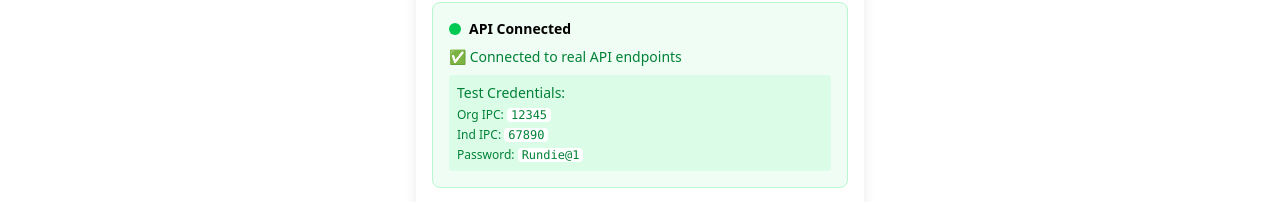
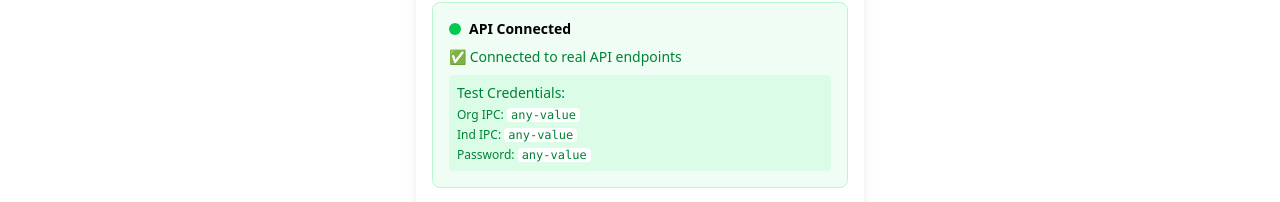
Before and after one commit to josantoss/Ru-base-app, a React (Vite) app: page /login in a window 1280 px wide. Shown: the part 150-352 px from the top of the page. Built offline with nearby package versions, Linux system fonts and the light colour scheme; no server answers.

Commit message:
Implemented element-based route configuration (React Router v6+)

```diff
--- a/src/presentation/routes/routeObjects.ts
+++ b/src/presentation/routes/routeObjects.ts
@@ -1,20 +1,34 @@
 import React from "react";
+import { redirect } from "react-router-dom";
 import ProtectedRoute from "../components/ProtectedRoute";
 import RoleGuard from "../components/RoleGuard";
 import Layout from "../components/Layout";
-import { Navigate, redirect } from "react-router-dom";
 import Landing from "../pages/Landing";
 import Home from "../pages/Home";
 import About from "../pages/About";
 import Login from "../pages/Login";
-import Categories from "../pages/Categories";
-import Users from "../pages/Users";
-import Roles from "../pages/Roles";
 import Signup from "../pages/Signup";
 import LinkedInCallback from "../pages/LinkedInCallback";
 import GoogleCallback from "../pages/GoogleCallback";
 import SocialAuthStart from "../pages/SocialAuthStart";
+import Categories from "../pages/Categories";
+import Users from "../pages/Users";
+import Roles from "../pages/Roles";
 import { getApiUrl } from "../../utils/apiConfig";
+import type { UserRole } from "../../types";
+
+// Helper function to create role-protected components
+const withRoleGuard = (Component: React.ComponentType, requiredRole: UserRole) => {
+  return () => React.createElement(
+    RoleGuard,
+    { requiredRole, children: React.createElement(Component) }
+  );
+};
+
+// Role-protected components
+const ProtectedCategories = withRoleGuard(Categories, "user");
+const ProtectedUsers = withRoleGuard(Users, "moderator");
+const ProtectedRoles = withRoleGuard(Roles, "admin");
 
 // Loaders for protected routes
 const categoriesLoader = async () => {
@@ -122,7 +136,7 @@ export const publicRoutes = [
   },
   {
     path: "*",
-    element: React.createElement(Navigate, { to: "/home", replace: true })
+    loader: () => redirect("/home")
   }
 ];
 
@@ -130,28 +144,33 @@ export const publicRoutes = [
 export const protectedRoutes = [
   {
     path: "/categories",
-    element: React.createElement(RoleGuard, { requiredRole: "user", children: React.createElement(Categories) }),
+    element: React.createElement(ProtectedCategories),
     loader: requireAuthLoader(categoriesLoader)
   },
   {
     path: "/users",
-    element: React.createElement(RoleGuard, { requiredRole: "moderator", children: React.createElement(Users) }),
+    element: React.createElement(ProtectedUsers),
     loader: requireAuthLoader(usersLoader)
   },
   {
     path: "/roles",
-    element: React.createElement(RoleGuard, { requiredRole: "admin", children: React.createElement(Roles) }),
+    element: React.createElement(ProtectedRoles),
     loader: requireAuthLoader(rolesLoader)
   }
 ];
 
+// Error boundary component for 404 pages
+const ErrorBoundary = () => React.createElement(
+  'div',
+  { className: 'p-6' },
+  React.createElement('h1', { className: 'text-xl font-bold mb-2' }, 'Page not found'),
+  React.createElement('a', { href: '/home', className: 'text-blue-600 underline' }, 'Go to Home')
+);
+
 // Main route configuration
 export const routeConfig = {
   element: React.createElement(Layout),
-  errorElement: React.createElement('div', { className: 'p-6' },
-    React.createElement('h1', { className: 'text-xl font-bold mb-2' }, 'Page not found'),
-    React.createElement('a', { href: '/home', className: 'text-blue-600 underline' }, 'Go to Home')
-  ),
+  errorElement: React.createElement(ErrorBoundary),
   children: [
     ...publicRoutes,
     {
--- a/src/utils/apiConfig.ts
+++ b/src/utils/apiConfig.ts
@@ -20,10 +20,10 @@ export const getApiUrl = (endpoint: keyof typeof API_CONFIG.endpoints): string =
 };
 
 /**
- * Default login credentials for testing (as provided by manager)
+ * Default login credentials for testing (use any values in development)
  */
 export const DEFAULT_CREDENTIALS = {
-  orgIpc: '12345',
-  indIpc: '67890',
-  password: 'Rundie@1'
+  orgIpc: 'any-value',
+  indIpc: 'any-value',
+  password: 'any-value'
 } as const;
```
Also changed, not shown: 1 other file (tests, documents, lock files or other folders).
